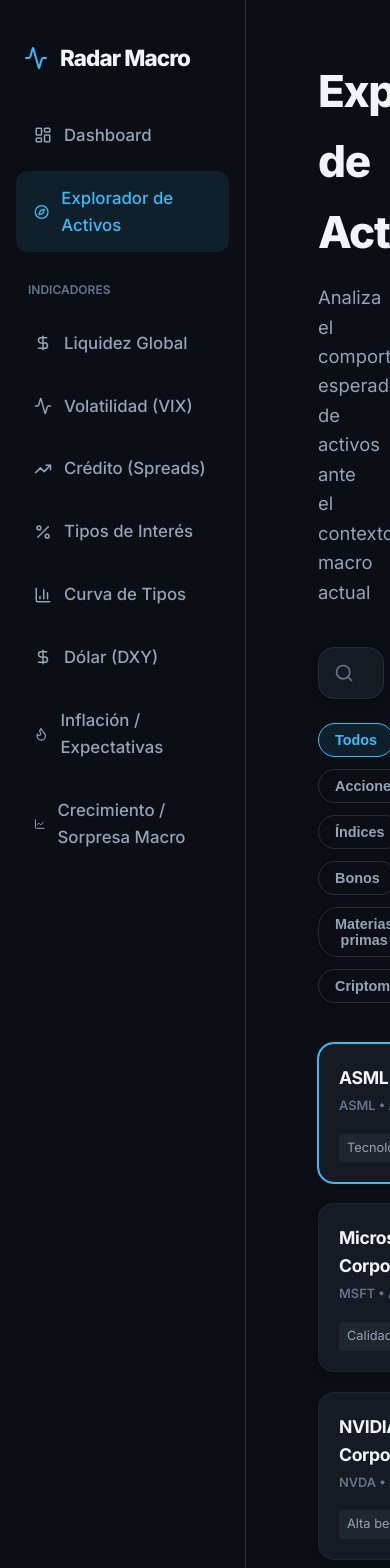
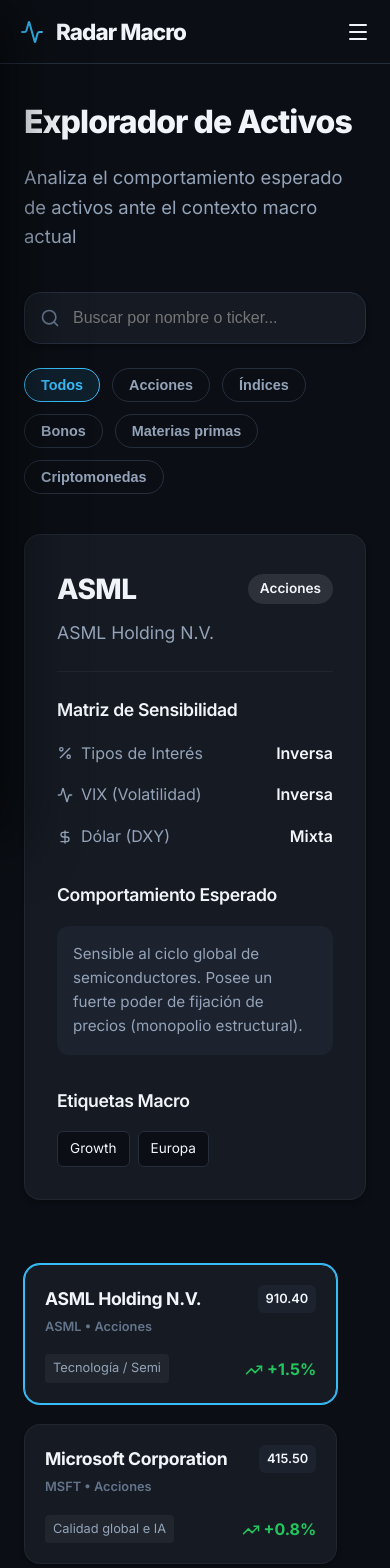
Before and after one commit to juaneloyg/radar-macro-inversiones, a React (Vite) app: page /assets in a window 390 px wide. Shown: the top 1568 px of the page. Built offline with nearby package versions, Linux system fonts and the light colour scheme.

Commit message:
feat: complete responsive design overhaul for mobile devices

```diff
--- a/src/components/Layout.jsx
+++ b/src/components/Layout.jsx
@@ -1,6 +1,6 @@
-import React from 'react';
-import { Outlet, NavLink } from 'react-router-dom';
-import { LayoutDashboard, BarChart3, TrendingUp, DollarSign, Activity, Percent, Compass, Flame, LineChart } from 'lucide-react';
+import React, { useState, useEffect } from 'react';
+import { Outlet, NavLink, useLocation } from 'react-router-dom';
+import { LayoutDashboard, BarChart3, TrendingUp, DollarSign, Activity, Percent, Compass, Flame, LineChart, Menu, X } from 'lucide-react';
 import { indicatorsData } from '../data';
 
 const iconMap = {
@@ -15,9 +15,31 @@
 };
 
 export default function Layout() {
+  const [isMenuOpen, setIsMenuOpen] = useState(false);
+  const location = useLocation();
+
+  // Cerrar el menú automáticamente cuando cambia la ruta (navegación)
+  useEffect(() => {
+    setIsMenuOpen(false);
+  }, [location]);
+
   return (
-    <div className="app-container">
-      <aside className="sidebar">
+    <div className={`app-container ${isMenuOpen ? 'menu-open' : ''}`}>
+      {/* Mobile Header Bar */}
+      <header className="mobile-header">
+        <div className="sidebar-title">
+          <Activity color="var(--brand-primary)" />
+          Radar Macro
+        </div>
+        <button className="menu-toggle" onClick={() => setIsMenuOpen(!isMenuOpen)}>
+          {isMenuOpen ? <X size={24} /> : <Menu size={24} />}
+        </button>
+      </header>
+
+      {/* Overlay for mobile menu */}
+      {isMenuOpen && <div className="menu-overlay" onClick={() => setIsMenuOpen(false)}></div>}
+
+      <aside className={`sidebar ${isMenuOpen ? 'open' : ''}`}>
         <div className="sidebar-header">
           <div className="sidebar-title">
             <Activity color="var(--brand-primary)" />
--- a/src/index.css
+++ b/src/index.css
@@ -170,8 +170,45 @@
 /* Main Content */
 .main-content {
   flex: 1;
-  padding: 56px 72px; /* Increased padding */
+  padding: 40px 48px;
   overflow-y: auto;
+  transition: padding var(--transition-speed);
+}
+
+.mobile-header {
+  display: none;
+  position: fixed;
+  top: 0;
+  left: 0;
+  right: 0;
+  height: 64px;
+  background-color: var(--bg-color);
+  border-bottom: 1px solid var(--border-color);
+  padding: 0 20px;
+  align-items: center;
+  justify-content: space-between;
+  z-index: 100;
+}
+
+.menu-toggle {
+  background: none;
+  border: none;
+  color: var(--text-primary);
+  cursor: pointer;
+  display: flex;
+  align-items: center;
+  justify-content: center;
+}
+
+.menu-overlay {
+  position: fixed;
+  top: 0;
+  left: 0;
+  right: 0;
+  bottom: 0;
+  background-color: rgba(0, 0, 0, 0.6);
+  backdrop-filter: blur(4px);
+  z-index: 90;
 }
 
 .dashboard-wrapper {
@@ -460,3 +497,302 @@
   width: 100%;
   margin-top: 32px;
 }
+
+/* Asset Explorer Split Layout */
+.asset-explorer-split {
+  display: flex;
+  gap: 32px;
+  align-items: flex-start;
+}
+
+.asset-list-container {
+  flex: 1;
+  display: grid;
+  grid-template-columns: repeat(auto-fill, minmax(260px, 1fr));
+  gap: 20px;
+}
+
+.asset-list-card {
+  cursor: pointer;
+  padding: 20px;
+  transition: all var(--transition-speed);
+}
+
+.asset-list-card.selected {
+  border-color: var(--brand-primary);
+  box-shadow: 0 0 0 1px var(--brand-primary);
+}
+
+.asset-card-header {
+  display: flex;
+  justify-content: space-between;
+  align-items: flex-start;
+  margin-bottom: 12px;
+}
+
+.asset-name {
+  font-size: 1.1rem;
+  font-weight: 700;
+}
+
+.asset-meta {
+  font-size: 0.8rem;
+  color: var(--text-muted);
+  font-weight: 600;
+}
+
+.asset-price-tag {
+  background: var(--surface-highlight);
+  padding: 4px 8px;
+  border-radius: 6px;
+  font-size: 0.8rem;
+  font-weight: 600;
+}
+
+.asset-card-footer {
+  display: flex;
+  justify-content: space-between;
+  align-items: flex-end;
+  margin-top: 16px;
+}
+
+.asset-sensitivity-tag {
+  font-size: 0.8rem;
+  color: var(--text-secondary);
+  background: rgba(255,255,255,0.05);
+  padding: 4px 8px;
+  border-radius: 4px;
+}
+
+.asset-trend-val {
+  display: flex;
+  align-items: center;
+  gap: 4px;
+  font-weight: 700;
+}
+
+.asset-trend-val.up { color: var(--status-favorable); }
+.asset-trend-val.down { color: var(--status-defensive); }
+
+.asset-detail-panel {
+  width: 400px;
+  position: sticky;
+  top: 24px;
+  padding: 32px;
+}
+
+.detail-panel-header {
+  margin-bottom: 24px;
+  padding-bottom: 24px;
+  border-bottom: 1px solid var(--border-light);
+}
+
+.detail-title-row {
+  display: flex;
+  justify-content: space-between;
+  align-items: center;
+  margin-bottom: 8px;
+}
+
+.detail-ticker {
+  font-size: 1.75rem;
+  font-weight: 800;
+}
+
+.detail-cat-badge {
+  background: rgba(255,255,255,0.1);
+  color: var(--text-primary);
+  padding: 4px 12px;
+  border-radius: 20px;
+  font-size: 0.85rem;
+  font-weight: 600;
+}
+
+.detail-asset-name {
+  color: var(--text-secondary);
+  font-size: 1.1rem;
+}
+
+.detail-section-subtitle {
+  margin-bottom: 16px;
+  color: var(--text-primary);
+  font-size: 1.1rem;
+}
+
+.sensitivity-rows {
+  display: flex;
+  flex-direction: column;
+  gap: 16px;
+  margin-bottom: 32px;
+}
+
+.sensitivity-row {
+  display: flex;
+  justify-content: space-between;
+  align-items: center;
+}
+
+.sensitivity-label {
+  color: var(--text-secondary);
+  display: flex;
+  align-items: center;
+  gap: 8px;
+}
+
+.sensitivity-value {
+  font-weight: 600;
+}
+
+.behavior-box {
+  background: var(--surface-highlight);
+  padding: 16px;
+  border-radius: 12px;
+  margin-bottom: 32px;
+}
+
+.behavior-text {
+  color: var(--text-secondary);
+  line-height: 1.6;
+  font-size: 0.95rem;
+}
+
+.detail-tags {
+  display: flex;
+  flex-wrap: wrap;
+  gap: 8px;
+}
+
+.detail-tag {
+  background: var(--bg-color);
+  border: 1px solid var(--border-color);
+  padding: 6px 12px;
+  border-radius: 6px;
+  font-size: 0.85rem;
+  color: var(--text-primary);
+}
+
+/* --- RESPONSIVE DESIGN --- */
+
+@media (max-width: 1200px) {
+  .hero-left, .hero-right {
+    padding: 48px;
+  }
+  .score-giant-value {
+    font-size: 6.5rem;
+  }
+  .asset-detail-panel {
+    width: 320px;
+  }
+}
+
+@media (max-width: 1024px) {
+  .main-content {
+    padding: 32px 24px;
+  }
+
+  .sidebar {
+    position: fixed;
+    top: 0;
+    left: -280px;
+    bottom: 0;
+    z-index: 1000;
+    transition: transform var(--transition-speed) ease-in-out;
+    background-color: var(--bg-color);
+    box-shadow: 20px 0 50px rgba(0,0,0,0.5);
+  }
+
+  .sidebar.open {
+    transform: translateX(280px);
+  }
+
+  .mobile-header {
+    display: flex;
+  }
+
+  .app-container {
+    flex-direction: column;
+    padding-top: 64px; /* Space for mobile header */
+  }
+
+  .score-hero {
+    flex-direction: column;
+  }
+
+  .hero-left {
+    border-right: none;
+    border-bottom: 1px solid var(--border-color);
+    flex: none;
+  }
+
+  .middle-section {
+    grid-template-columns: 1fr;
+  }
+
+  .featured-card {
+    flex-direction: column;
+    padding: 32px;
+    gap: 32px;
+  }
+
+  .asset-explorer-split {
+    flex-direction: column;
+  }
+
+  .asset-detail-panel {
+    width: 100%;
+    position: relative;
+    top: 0;
+  }
+
+  .asset-list-container {
+    order: 2;
+  }
+
+  .asset-detail-panel {
+    order: 1;
+    margin-bottom: 32px;
+  }
+}
+
+@media (max-width: 768px) {
+  .dashboard-title {
+    font-size: 2rem;
+  }
+
+  .score-giant-value {
+    font-size: 5rem;
+  }
+
+  .stat-box {
+    padding: 16px;
+  }
+
+  .modern-grid {
+    grid-template-columns: 1fr;
+  }
+
+  .detail-stats {
+    grid-template-columns: repeat(2, 1fr);
+  }
+}
+
+@media (max-width: 480px) {
+  .detail-stats {
+    grid-template-columns: 1fr;
+  }
+
+  .hero-left, .hero-right {
+    padding: 32px 20px;
+  }
+
+  .range-picker {
+    overflow-x: auto;
+    width: 100%;
+    padding-bottom: 8px;
+    gap: 8px;
+  }
+
+  .range-btn {
+    flex: none;
+  }
+}
--- a/src/pages/AssetExplorer.jsx
+++ b/src/pages/AssetExplorer.jsx
@@ -89,42 +89,36 @@
       </div>
 
       {/* Split Layout */}
-      <div style={{ display: 'flex', gap: '32px', alignItems: 'flex-start' }}>
+      <div className="asset-explorer-split">
 
         {/* Left List Grid */}
-        <div style={{ flex: 1, display: 'grid', gridTemplateColumns: 'repeat(auto-fill, minmax(260px, 1fr))', gap: '20px' }}>
+        <div className="asset-list-container">
           {filteredAssets.length === 0 ? (
-            <div style={{ color: 'var(--text-muted)', gridColumn: '1 / -1', padding: '40px', textAlign: 'center' }}>
+            <div className="no-results">
               No se encontraron activos para esta búsqueda.
             </div>
           ) : (
             filteredAssets.map(asset => (
               <div
                 key={asset.id}
-                className="card"
+                className={`asset-list-card card ${selectedAssetId === asset.id ? 'selected' : ''}`}
                 onClick={() => setSelectedAssetId(asset.id)}
-                style={{
-                  cursor: 'pointer',
-                  padding: '20px',
-                  borderColor: selectedAssetId === asset.id ? 'var(--brand-primary)' : 'var(--border-light)',
-                  boxShadow: selectedAssetId === asset.id ? '0 0 0 1px var(--brand-primary)' : 'var(--shadow-sm)'
-                }}
               >
-                <div style={{ display: 'flex', justifyContent: 'space-between', alignItems: 'flex-start', marginBottom: '12px' }}>
+                <div className="asset-card-header">
                   <div>
-                    <h3 style={{ fontSize: '1.1rem', fontWeight: 700 }}>{asset.name}</h3>
-                    <span style={{ fontSize: '0.8rem', color: 'var(--text-muted)', fontWeight: 600 }}>{asset.ticker} &bull; {asset.category}</span>
+                    <h3 className="asset-name">{asset.name}</h3>
+                    <span className="asset-meta">{asset.ticker} &bull; {asset.category}</span>
                   </div>
-                  <div style={{ background: 'var(--surface-highlight)', padding: '4px 8px', borderRadius: '6px', fontSize: '0.8rem', fontWeight: 600 }}>
+                  <div className="asset-price-tag">
                     {asset.price}
                   </div>
                 </div>
 
-                <div style={{ display: 'flex', justifyContent: 'space-between', alignItems: 'flex-end', marginTop: '16px' }}>
-                  <div style={{ fontSize: '0.8rem', color: 'var(--text-secondary)', background: 'rgba(255,255,255,0.05)', padding: '4px 8px', borderRadius: '4px' }}>
+                <div className="asset-card-footer">
+                  <div className="asset-sensitivity-tag">
                     {asset.macroSensitivity}
                   </div>
-                  <div style={{ display: 'flex', alignItems: 'center', gap: '4px', fontWeight: 700, color: getTrendColor(asset.trendType) }}>
+                  <div className={`asset-trend-val ${asset.trendType}`}>
                     {getTrendIcon(asset.trendType)} {asset.trend}
                   </div>
                 </div>
@@ -135,50 +129,50 @@
 
         {/* Right Detail Panel */}
         {selectedAsset && (
-          <div className="card" style={{ width: '400px', position: 'sticky', top: '24px', padding: '32px' }}>
-            <div style={{ marginBottom: '24px', paddingBottom: '24px', borderBottom: '1px solid var(--border-light)' }}>
-              <div style={{ display: 'flex', justifyContent: 'space-between', alignItems: 'center', marginBottom: '8px' }}>
-                <h2 style={{ fontSize: '1.75rem', fontWeight: 800 }}>{selectedAsset.ticker}</h2>
-                <span className="status-badge favorable" style={{ background: 'rgba(255,255,255,0.1)', color: 'var(--text-primary)', border: 'none' }}>
+          <div className="asset-detail-panel card">
+            <div className="detail-panel-header">
+              <div className="detail-title-row">
+                <h2 className="detail-ticker">{selectedAsset.ticker}</h2>
+                <span className="detail-cat-badge">
                   {selectedAsset.category}
                 </span>
               </div>
-              <p style={{ color: 'var(--text-secondary)', fontSize: '1.1rem' }}>{selectedAsset.name}</p>
+              <p className="detail-asset-name">{selectedAsset.name}</p>
             </div>
 
-            <h4 style={{ marginBottom: '16px', color: 'var(--text-primary)', fontSize: '1.1rem' }}>Matriz de Sensibilidad</h4>
-            <div style={{ display: 'flex', flexDirection: 'column', gap: '16px', marginBottom: '32px' }}>
-              <div style={{ display: 'flex', justifyContent: 'space-between', alignItems: 'center' }}>
-                <span style={{ color: 'var(--text-secondary)', display: 'flex', alignItems: 'center', gap: '8px' }}>
+            <h4 className="detail-section-subtitle">Matriz de Sensibilidad</h4>
+            <div className="sensitivity-rows">
+              <div className="sensitivity-row">
+                <span className="sensitivity-label">
                   <Percent size={16} /> Tipos de Interés
                 </span>
-                <span style={{ fontWeight: 600 }}>{selectedAsset.intRateRelation}</span>
+                <span className="sensitivity-value">{selectedAsset.intRateRelation}</span>
               </div>
-              <div style={{ display: 'flex', justifyContent: 'space-between', alignItems: 'center' }}>
-                <span style={{ color: 'var(--text-secondary)', display: 'flex', alignItems: 'center', gap: '8px' }}>
+              <div className="sensitivity-row">
+                <span className="sensitivity-label">
                   <Activity size={16} /> VIX (Volatilidad)
                 </span>
-                <span style={{ fontWeight: 600 }}>{selectedAsset.vixRelation}</span>
+                <span className="sensitivity-value">{selectedAsset.vixRelation}</span>
               </div>
-              <div style={{ display: 'flex', justifyContent: 'space-between', alignItems: 'center' }}>
-                <span style={{ color: 'var(--text-secondary)', display: 'flex', alignItems: 'center', gap: '8px' }}>
+              <div className="sensitivity-row">
+                <span className="sensitivity-label">
                   <DollarSign size={16} /> Dólar (DXY)
                 </span>
-                <span style={{ fontWeight: 600 }}>{selectedAsset.usdRelation}</span>
+                <span className="sensitivity-value">{selectedAsset.usdRelation}</span>
               </div>
             </div>
 
-            <h4 style={{ marginBottom: '16px', color: 'var(--text-primary)', fontSize: '1.1rem' }}>Comportamiento Esperado</h4>
-            <div style={{ background: 'var(--surface-highlight)', padding: '16px', borderRadius: '12px', marginBottom: '32px' }}>
-              <p style={{ color: 'var(--text-secondary)', lineHeight: 1.6, fontSize: '0.95rem' }}>
+            <h4 className="detail-section-subtitle">Comportamiento Esperado</h4>
+            <div className="behavior-box">
+              <p className="behavior-text">
                 {selectedAsset.expectedBehavior}
               </p>
             </div>
 
-            <h4 style={{ marginBottom: '16px', color: 'var(--text-primary)', fontSize: '1.1rem' }}>Etiquetas Macro</h4>
-            <div style={{ display: 'flex', flexWrap: 'wrap', gap: '8px' }}>
+            <h4 className="detail-section-subtitle">Etiquetas Macro</h4>
+            <div className="detail-tags">
               {selectedAsset.tags.map(tag => (
-                <span key={tag} style={{ background: 'var(--bg-color)', border: '1px solid var(--border-color)', padding: '6px 12px', borderRadius: '6px', fontSize: '0.85rem', color: 'var(--text-primary)' }}>
+                <span key={tag} className="detail-tag">
                   {tag}
                 </span>
               ))}
```
